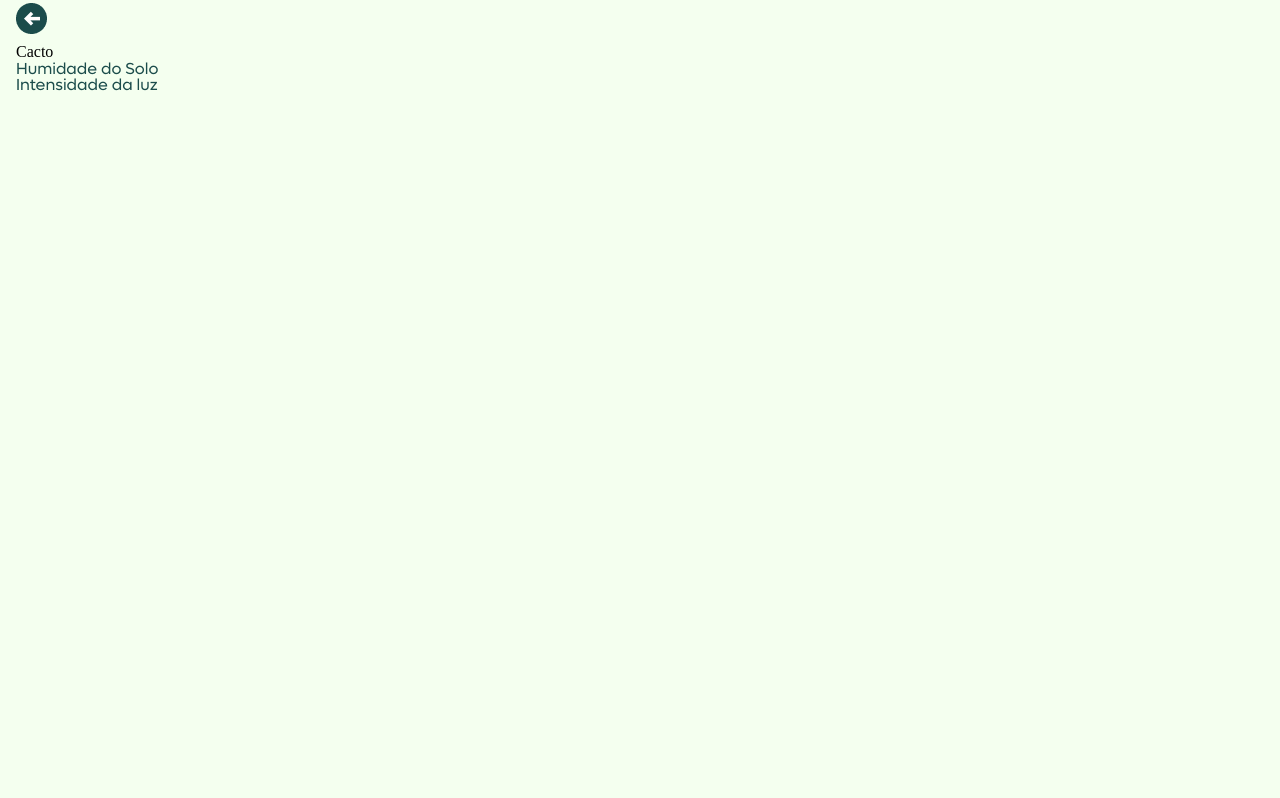
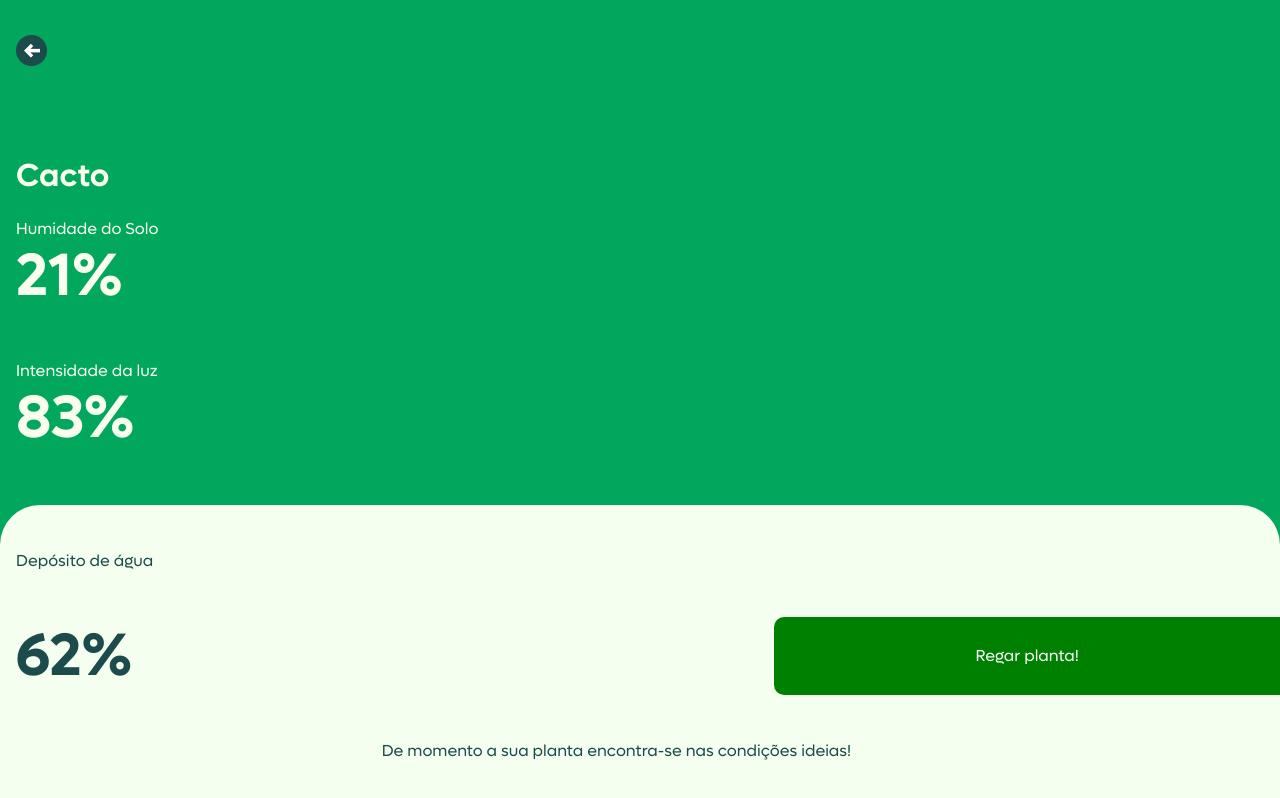
Before and after one commit to alexandrewhok/smartplant_v2, a React (Create React App) app: page /cacto in a window 1280 px wide. Shown: the top 798 px of the page. Built offline with nearby package versions, Linux system fonts and the light colour scheme.

Commit message:
login and cacto updated

```diff
--- a/src/Pages/cacto.js
+++ b/src/Pages/cacto.js
@@ -9,15 +9,36 @@ function cacto() {
          width="31" height="39"/>
       </a>
       </div>
-      <div classname="cacto-name text-title">Cacto </div>
-      <div className="cacto-info1">
-          <div className="cacto-info1-hum text-label">
+      <div className="cacto-part1">
+      <div className="cacto-part1-intro title-plant">Cacto</div>
+
+      <div className="cacto-part1-info1">
+          <div className="cacto-part1-info1-hum text-plant">
               Humidade do Solo
           </div>
-          <div className="cacto-info2-luz text-label">
+          <div className="cacto-part1-info1-value text-value">
+            21%
+          </div>
+          </div>
+          <div className="cacto-part1-info2">
+          <div className="cacto-part1-info2-luz text-plant">
               Intensidade da luz
               </div>
+              <div className="cacto-part1-info2-value text-value">
+            83%
+          </div>
+          </div>
       </div>
+      <div className="cacto-depo">
+        <div className="cacto-depo-intro text-label">Depósito de água</div>
+        <div className="cacto-depo-info">
+          <div className="cacto-depo-info-num text-value2">62%</div>
+
+          <button className="cacto-depo-info-bt text-label" type="button" onclick="alert('Hello world!')">Regar planta!</button>
+
+        </div>
+        <div className="cacto-depo-msg text-label">De momento a sua planta encontra-se nas condições ideias!</div>
+        </div>
     </div>
   );
 }
--- a/src/Pages/login.js
+++ b/src/Pages/login.js
@@ -12,7 +12,7 @@ function login() {
           </div>
           <div className="login-pass">
               <div className="login-pass-first text-label">Password</div>
-              <input className="login-pass-field" type="text" placeholder="************" />
+              <input className="login-pass-field" type="text" placeholder="*************" />
           </div>
 
 
--- a/src/Styles/Pages/cacto.scss
+++ b/src/Styles/Pages/cacto.scss
@@ -1,4 +1,63 @@
+
 .cacto{
-   margin-left:1rem;
+  background-color:$primary-color;
+  &-return{
+     padding-top:2rem;
+     padding-left:1rem;
+  }
+   &-part1{
+      margin-top:2rem;
+      margin-left:1rem;
 
+     &-intro{
+
+        padding-top:3rem;
+        padding-bottom:1.5rem;
+     }
+
+     &-info1{
+
+        padding-bottom:3rem;
+     }
+
+     &-info2{
+
+      padding-bottom:3rem;
+     }
+   }
+     &-depo{
+        width:100%;
+        height:40vh;
+        background-color:#F4FFEF;
+        border-radius:40px 40px 0px 0px;
+        padding-left:1rem;
+        padding-righ:1rem;
+
+        &-intro{
+           padding-top:3rem;
+        }
+&-info{
+   padding-top:3rem;
+   display:flex;
+   flex-direction: row;
+   justify-content:space-between;
+   align-itens:flex-end;
+
+
+      &-bt{
+      color:white;
+      background-color:green;
+      border:none;
+      width:40%;
+      border-radius:10px 0px 0px 10px;
+   }
 }
+
+        &-msg{
+           padding-top:3rem;
+           width:95%;
+           text-align:center;
+           background:none;
+        }
+     }
+}
--- a/src/Styles/Pages/login.scss
+++ b/src/Styles/Pages/login.scss
@@ -1,12 +1,9 @@
 @import"../base";
-*{
-    background-color:#F4FFEF;
- }
-
 
  .login{
      margin-left:1rem;
      margin-right:1rem;
+     background-color:#F4FFEF;
 
 
      &-intro{
--- a/src/Styles/base.scss
+++ b/src/Styles/base.scss
@@ -31,3 +31,28 @@ $white-color: #faffef;
   line-height: 1rem;
   color: $secondary-color;
 }
+
+.title-plant {
+  font-family: "LufgaSemiBold";
+  font-size: 2rem;
+  color: $white-color;
+}
+
+.text-plant {
+  font-family: "LufgaRegular";
+  font-size: 1rem;
+  line-height: 1rem;
+  color: $white-color;
+}
+
+.text-value {
+  font-family: "LufgaSemiBold";
+  font-size: 3.75rem;
+  color: $white-color;
+}
+
+.text-value2 {
+  font-family: "LufgaSemiBold";
+  font-size: 3.75rem;
+  color: $secondary-color;
+}
```
